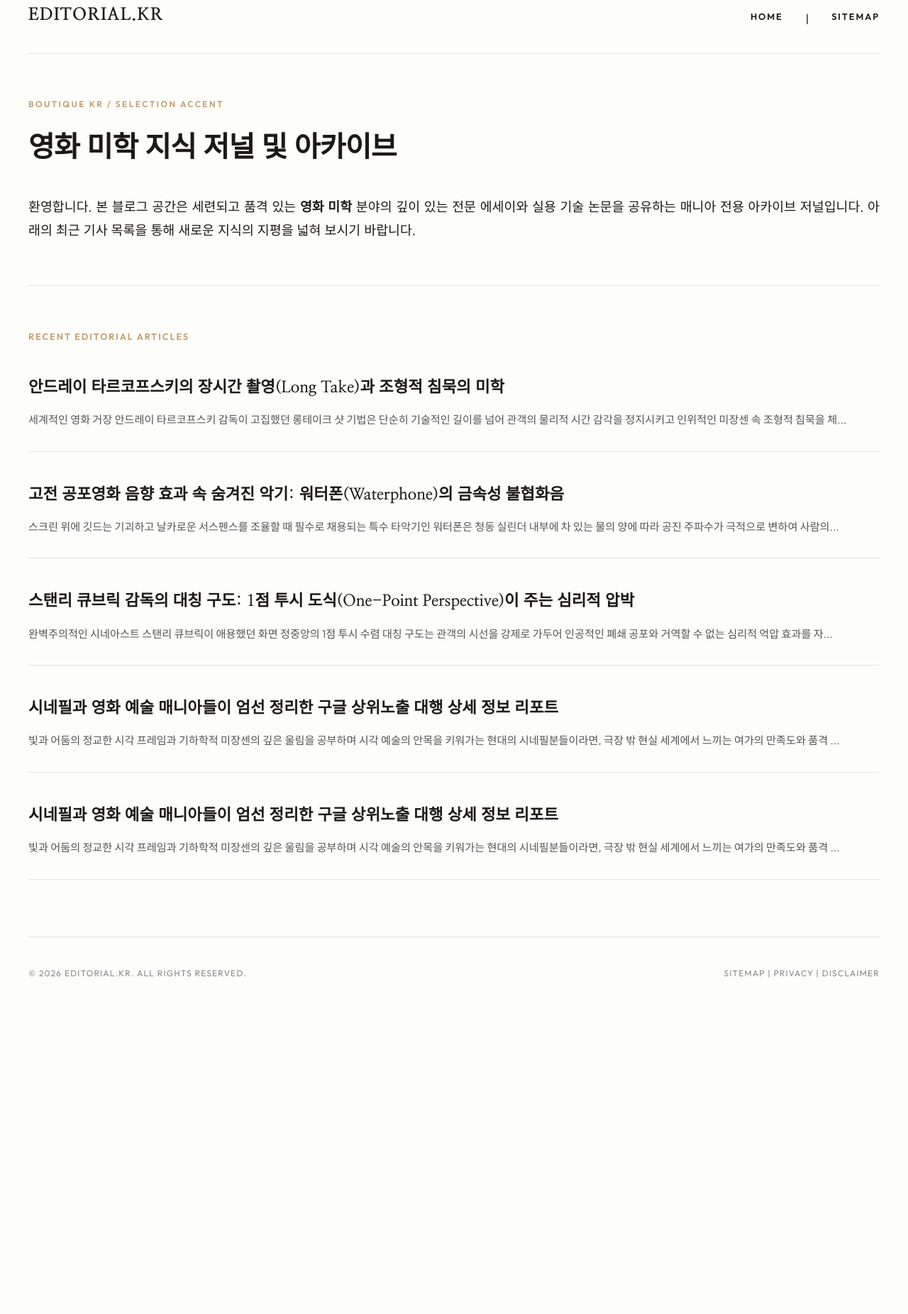
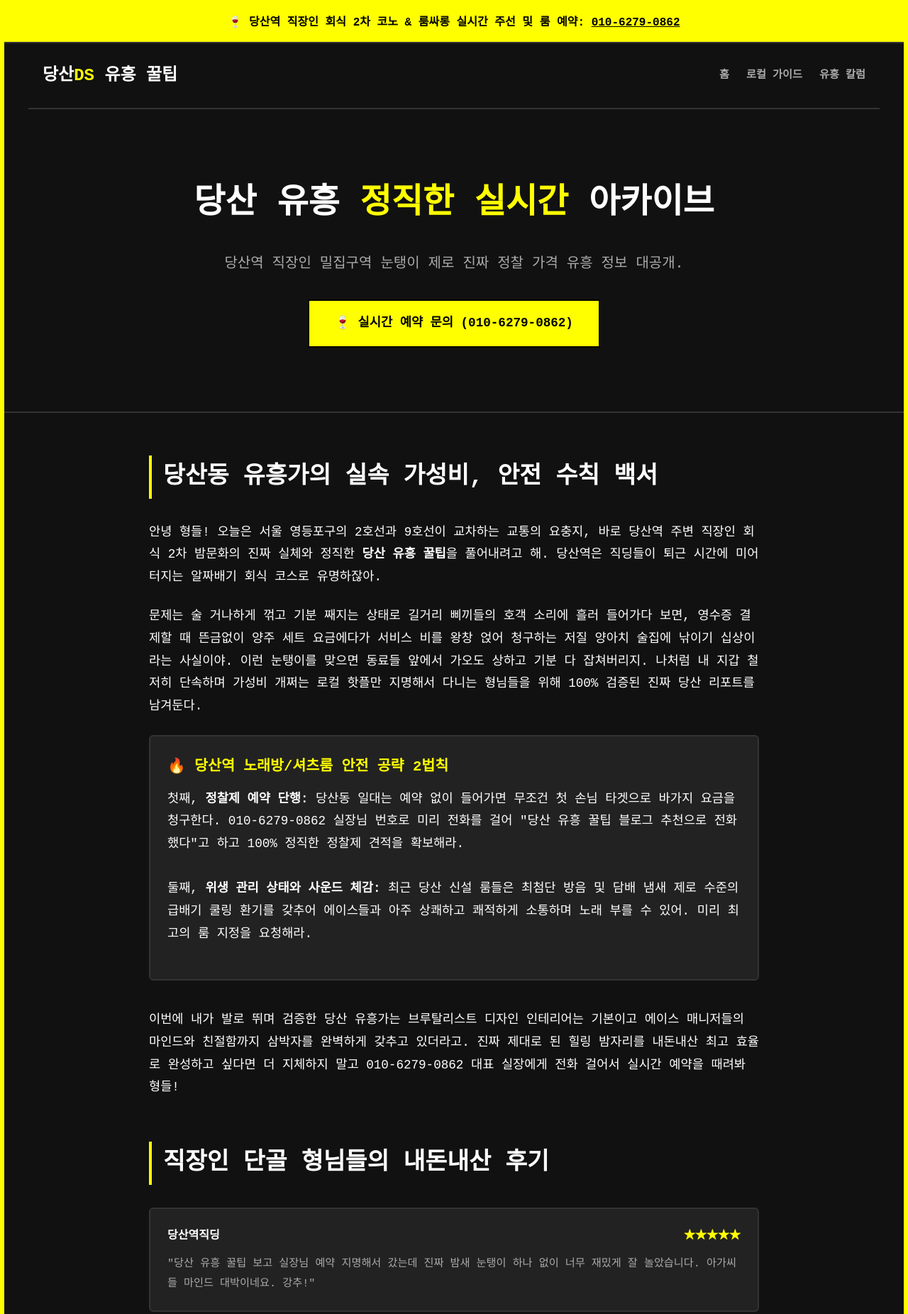
Before and after one commit to cosmos0111-cmyk/bp-t3b05-ds-night-tip, a plain HTML site: page index.html in a window 1280 px wide. Shown: the top 1852 px of the page at 71% size. Before the commit the page ends 1382 px from the top, so only its background shows below. Drawn offline with Linux system fonts and the light colour scheme.

Commit message:
deploy: garbage-free snapshot 2026-05-27T11:32:56.020Z

```diff
--- a/index.html
+++ b/index.html
@@ -1,213 +1,212 @@
-
 <!DOCTYPE html>
 <html lang="ko">
 <head>
   <meta charset="UTF-8">
-  <meta name="viewport" content="width=device-width, initial-scale=1.0">
-  <title>영화 미학 지식 저널 및 아카이브</title>
-  <link rel="preconnect" href="https://fonts.googleapis.com">
-  <link rel="preconnect" href="https://fonts.gstatic.com" crossorigin>
-  <link href="https://fonts.googleapis.com/css2?family=Nanum+Myeongjo:wght@400;700;800&family=Outfit:wght@300;400;600&display=swap" rel="stylesheet">
+  <meta name="viewport" content="width=device-width,initial-scale=1.0">
+  <title>당산 유흥 꿀팁 - 눈탱이 전혀 없는 가성비 정찰제 이용 솔직 찐후기 | 010-6279-0862</title>
+  <meta name="description" content="당산 유흥 꿀팁 리얼 팩트 가이드. 당산역 일대 최고의 직장인 노래방 및 셔츠룸 정찰제 가격 비교 추천 및 픽업 예약 안내. 예약 010-6279-0862.">
+  <meta name="keywords" content="당산 유흥 꿀팁, 당산 유흥, 당산역 유흥, 당산 셔츠룸, 마포 유흥">
+  <link rel="canonical" href="https://t3b05-ds-night-tip.pages.dev">
+  <meta property="og:type" content="website">
+  <meta property="og:title" content="당산 유흥 꿀팁 - 100% 내돈내산 정찰제">
+  <meta property="og:description" content="당산역 로컬 단골 형님이 알려주는 가성비 유흥 정찰제 꿀팁. 010-6279-0862">
+  <meta property="og:url" content="https://t3b05-ds-night-tip.pages.dev">
+  <meta name="twitter:card" content="summary_large_image">
+  <script type="application/ld+json">
+  {
+    "@context": "https://schema.org",
+    "@type": "LocalBusiness",
+    "name": "당산 유흥 꿀팁 안내소",
+    "url": "https://t3b05-ds-night-tip.pages.dev",
+    "telephone": "010-6279-0862",
+    "address": {
+      "@type": "PostalAddress",
+      "addressLocality": "서울시 영등포구 당산동 당산역",
+      "addressRegion": "서울특별시"
+    }
+  }
+  </script>
   <style>
     :root {
-      --cream-bg: #fdfdfa;
-      --charcoal-fg: #1c1a17;
-      --gold-accent: #c29d6d;
-      --hairline-color: #e6e3db;
-      --serif-font: 'Nanum Myeongjo', serif;
-      --sans-font: 'Outfit', sans-serif;
+      --primary: #111111;
+      --secondary: #ffff00;
+      --accent: #00ff41;
+      --text: #ffffff;
+      --text-muted: #aaaaaa;
+      --border: #333333;
     }
     * { margin: 0; padding: 0; box-sizing: border-box; }
     body {
-      background-color: var(--cream-bg);
-      color: var(--charcoal-fg);
-      font-family: var(--sans-font);
+      background-color: var(--primary);
+      color: var(--text);
+      font-family: 'Courier New', Courier, monospace;
       line-height: 1.8;
-      padding: 0 40px;
+      border: 6px solid var(--secondary);
     }
-    .wrapper {
-      max-width: 960px;
+    .acid-strip {
+      background-color: var(--secondary);
+      color: #000;
+      text-align: center;
+      padding: 12px;
+      font-weight: 900;
+      font-size: 1rem;
+      border-bottom: 2px solid var(--border);
+    }
+    .acid-strip a { color: #000; text-decoration: underline; }
+    header {
+      max-width: 1200px;
       margin: 0 auto;
-      padding: 80px 0;
-    }
-    header {
-      border-bottom: 1px solid var(--hairline-color);
-      padding-bottom: 32px;
-      margin-bottom: 60px;
+      padding: 24px 20px;
       display: flex;
       justify-content: space-between;
-      align-items: baseline;
+      align-items: center;
+      border-bottom: 2px solid var(--border);
     }
-    .brand {
-      font-family: var(--serif-font);
+    .logo {
       font-size: 1.5rem;
+      font-weight: 900;
+      color: #fff;
+      text-decoration: none;
+    }
+    .logo span { color: var(--secondary); }
+    nav { display: flex; gap: 24px; }
+    nav a {
+      color: var(--text-muted);
+      text-decoration: none;
+      font-size: 0.95rem;
+      font-weight: 700;
+    }
+    nav a:hover { color: var(--accent); }
+    .hero {
+      padding: 90px 20px;
+      text-align: center;
+      border-bottom: 2px solid var(--border);
+    }
+    .hero h1 { font-size: 3rem; font-weight: 900; color: #fff; margin-bottom: 24px; text-transform: uppercase; }
+    .hero h1 span { color: var(--secondary); }
+    .hero p { font-size: 1.25rem; color: var(--text-muted); max-width: 800px; margin: 0 auto 32px; }
+    .btn-acid {
+      display: inline-block;
+      padding: 16px 36px;
+      background-color: var(--secondary);
+      color: #000;
+      font-weight: 900;
+      font-size: 1.1rem;
+      text-decoration: none;
+      border: 2px solid #000;
+      transition: all 0.3s;
+    }
+    .btn-acid:hover {
+      background-color: var(--accent);
+      color: #000;
+    }
+    main {
+      max-width: 900px;
+      margin: 0 auto;
+      padding: 60px 20px;
+    }
+    .section-title {
+      font-size: 2.1rem;
       font-weight: 800;
-      color: var(--charcoal-fg);
-      text-decoration: none;
-      letter-spacing: 0.05em;
+      margin-bottom: 32px;
+      color: #fff;
+      border-left: 4px solid var(--secondary);
+      padding-left: 16px;
     }
-    nav { display: flex; gap: 32px; }
-    nav a {
-      color: var(--charcoal-fg);
-      text-decoration: none;
-      font-size: 0.8rem;
-      font-weight: 600;
-      text-transform: uppercase;
-      letter-spacing: 0.15em;
-      transition: color 0.3s ease;
-    }
-    nav a:hover { color: var(--gold-accent); }
-    main { padding-bottom: 80px; }
-    .kicker {
-      font-size: 0.75rem;
-      font-weight: 600;
-      text-transform: uppercase;
-      letter-spacing: 0.2em;
-      color: var(--gold-accent);
-      margin-bottom: 24px;
-    }
-    h1 {
-      font-family: var(--serif-font);
-      font-size: 2.5rem;
-      font-weight: 700;
-      line-height: 1.35;
-      letter-spacing: -0.02em;
-      color: var(--charcoal-fg);
+    .post-content { font-size: 1.1rem; margin-bottom: 60px; }
+    .post-content p { margin-bottom: 24px; }
+    .grid-box {
+      background-color: #222;
+      border: 2px solid var(--border);
+      padding: 24px;
+      border-radius: 6px;
       margin-bottom: 40px;
     }
-    .story-body {
-      font-family: var(--serif-font);
-      font-size: 1.15rem;
-      color: var(--charcoal-fg);
-      font-weight: 400;
-      text-align: justify;
-      margin-bottom: 60px;
+    .grid-box h3 { color: var(--secondary); margin-bottom: 12px; font-weight: 800; }
+    .reviews-list {
+      display: grid;
+      grid-template-columns: 1fr;
+      gap: 20px;
     }
-    .story-body p { margin-bottom: 24px; text-indent: 12px; }
-    .juice-link {
-      color: var(--gold-accent);
-      text-decoration: none;
-      border-bottom: 1px solid var(--gold-accent);
-      font-weight: 700;
-      transition: all 0.3s ease;
+    .review-card {
+      background-color: #222;
+      border: 2px solid var(--border);
+      padding: 24px;
+      border-radius: 6px;
     }
-    .juice-link:hover {
-      color: var(--charcoal-fg);
-      border-bottom-color: var(--charcoal-fg);
+    .review-top { display: flex; justify-content: space-between; margin-bottom: 12px; font-weight: 700; }
+    .review-top .name { color: #fff; }
+    .review-top .stars { color: var(--secondary); }
+    .review-text { color: var(--text-muted); font-size: 0.95rem; }
+    footer {
+      background-color: #000;
+      border-top: 2px solid var(--border);
+      padding: 40px 20px;
+      text-align: center;
+      color: var(--text-muted);
+      font-size: 0.9rem;
     }
-    .editorials {
-      border-top: 1px solid var(--hairline-color);
-      padding-top: 60px;
-    }
-    .editorial-label {
-      font-size: 0.8rem;
-      font-weight: 600;
-      text-transform: uppercase;
-      letter-spacing: 0.15em;
-      color: var(--gold-accent);
-      margin-bottom: 40px;
-    }
-    .editorial-flow {
-      display: flex;
-      flex-direction: column;
-      gap: 40px;
-    }
-    .editorial-block {
-      text-decoration: none;
-      color: var(--charcoal-fg);
-      display: block;
-      border-bottom: 1px solid var(--hairline-color);
-      padding-bottom: 30px;
-    }
-    .editorial-block:hover h3 { color: var(--gold-accent); }
-    .editorial-block h3 {
-      font-family: var(--serif-font);
-      font-size: 1.4rem;
-      font-weight: 700;
-      margin-bottom: 12px;
-      transition: color 0.3s ease;
-    }
-    .editorial-block p {
-      font-size: 0.95rem;
-      color: #555555;
-      font-weight: 300;
-    }
-    footer {
-      border-top: 1px solid var(--hairline-color);
-      padding-top: 40px;
-      display: flex;
-      justify-content: space-between;
-      font-size: 0.75rem;
-      letter-spacing: 0.1em;
-      color: #888888;
-    }
-    footer a { color: #888888; text-decoration: none; }
-    footer a:hover { color: var(--gold-accent); }
-    @media(max-width: 768px) {
-      header { flex-direction: column; gap: 16px; }
-      h1 { font-size: 2rem; }
-      .story-body { font-size: 1.05rem; }
-    }
+    footer a { color: var(--secondary); text-decoration: none; }
   </style>
 </head>
 <body>
-  <div class="container">
+  <div class="acid-strip">
+    🍷 당산역 직장인 회식 2차 코노 & 룸싸롱 실시간 주선 및 룸 예약: <a href="tel:01062790862">010-6279-0862</a>
+  </div>
   <header>
-      <a href="/" class="brand">EDITORIAL.KR</a>
-      <nav><a href="index.html">HOME</a> | <a href="sitemap.xml">SITEMAP</a></nav>
+    <a href="index.html" class="logo">당산<span>DS</span> 유흥 꿀팁</a>
+    <nav>
+      <a href="index.html">홈</a>
+      <a href="about.html">로컬 가이드</a>
+      <a href="blog.html">유흥 칼럼</a>
+    </nav>
   </header>
+
+  <section class="hero">
+    <h1>당산 유흥 <span>정직한 실시간</span> 아카이브</h1>
+    <p>당산역 직장인 밀집구역 눈탱이 제로 진짜 정찰 가격 유흥 정보 대공개.</p>
+    <a href="tel:01062790862" class="btn-acid">🍷 실시간 예약 문의 (010-6279-0862)</a>
+  </section>
+
   <main>
-      <div class="kicker">BOUTIQUE KR / SELECTION ACCENT</div>
-      <h1>영화 미학 지식 저널 및 아카이브</h1>
-      <div class="story-body">
-        환영합니다. 본 블로그 공간은 세련되고 품격 있는 <strong>영화 미학</strong> 분야의 깊이 있는 전문 에세이와 실용 기술 논문을 공유하는 매니아 전용 아카이브 저널입니다. 아래의 최근 기사 목록을 통해 새로운 지식의 지평을 넓혀 보시기 바랍니다.
+    <h2 class="section-title">당산동 유흥가의 실속 가성비, 안전 수칙 백서</h2>
+    <div class="post-content">
+      <p>안녕 형들! 오늘은 서울 영등포구의 2호선과 9호선이 교차하는 교통의 요충지, 바로 당산역 주변 직장인 회식 2차 밤문화의 진짜 실체와 정직한 <strong>당산 유흥 꿀팁</strong>을 풀어내려고 해. 당산역은 직딩들이 퇴근 시간에 미어터지는 알짜배기 회식 코스로 유명하잖아.</p>
+
+      <p>문제는 술 거나하게 꺾고 기분 째지는 상태로 길거리 삐끼들의 호객 소리에 흘러 들어가다 보면, 영수증 결제할 때 뜬금없이 양주 세트 요금에다가 서비스 비를 왕창 얹어 청구하는 저질 양아치 술집에 낚이기 십상이라는 사실이야. 이런 눈탱이를 맞으면 동료들 앞에서 가오도 상하고 기분 다 잡쳐버리지. 나처럼 내 지갑 철저히 단속하며 가성비 개쩌는 로컬 핫플만 지명해서 다니는 형님들을 위해 100% 검증된 진짜 당산 리포트를 남겨둔다.</p>
+
+      <div class="grid-box">
+        <h3>🔥 당산역 노래방/셔츠룸 안전 공략 2법칙</h3>
+        <p>첫째, <strong>정찰제 예약 단행:</strong> 당산동 일대는 예약 없이 들어가면 무조건 첫 손님 타겟으로 바가지 요금을 청구한다. 010-6279-0862 실장님 번호로 미리 전화를 걸어 "당산 유흥 꿀팁 블로그 추천으로 전화했다"고 하고 100% 정직한 정찰제 견적을 확보해라.<br><br>
+        둘째, <strong>위생 관리 상태와 사운드 체감:</strong> 최근 당산 신설 룸들은 최첨단 방음 및 담배 냄새 제로 수준의 급배기 쿨링 환기를 갖추어 에이스들과 아주 상쾌하고 쾌적하게 소통하며 노래 부를 수 있어. 미리 최고의 룸 지정을 요청해라.</p>
       </div>
 
+      <p>이번에 내가 발로 뛰며 검증한 당산 유흥가는 브루탈리스트 디자인 인테리어는 기본이고 에이스 매니저들의 마인드와 친절함까지 삼박자를 완벽하게 갖추고 있더라고. 진짜 제대로 된 힐링 밤자리를 내돈내산 최고 효율로 완성하고 싶다면 더 지체하지 말고 010-6279-0862 대표 실장에게 전화 걸어서 실시간 예약을 때려봐 형들!</p>
+    </div>
 
-      <div class="editorials">
-        <div class="editorial-label">Recent Editorial Articles</div>
-        <div class="editorial-flow">
-
-        <a href="posts/normal-1.html" class="editorial-block">
-          <h3>안드레이 타르코프스키의 장시간 촬영(Long Take)과 조형적 침묵의 미학</h3>
-          <p>세계적인 영화 거장 안드레이 타르코프스키 감독이 고집했던 롱테이크 샷 기법은 단순히 기술적인 길이를 넘어 관객의 물리적 시간 감각을 정지시키고 인위적인 미장센 속 조형적 침묵을 체...</p>
-        </a>
-
-
-        <a href="posts/normal-2.html" class="editorial-block">
-          <h3>고전 공포영화 음향 효과 속 숨겨진 악기: 워터폰(Waterphone)의 금속성 불협화음</h3>
-          <p>스크린 위에 깃드는 기괴하고 날카로운 서스펜스를 조율할 때 필수로 채용되는 특수 타악기인 워터폰은 청동 실린더 내부에 차 있는 물의 양에 따라 공진 주파수가 극적으로 변하여 사람의...</p>
-        </a>
-
-
-        <a href="posts/normal-3.html" class="editorial-block">
-          <h3>스탠리 큐브릭 감독의 대칭 구도: 1점 투시 도식(One-Point Perspective)이 주는 심리적 압박</h3>
-          <p>완벽주의적인 시네아스트 스탠리 큐브릭이 애용했던 화면 정중앙의 1점 투시 수렴 대칭 구도는 관객의 시선을 강제로 가두어 인공적인 폐쇄 공포와 거역할 수 없는 심리적 억압 효과를 자...</p>
-        </a>
-
-
-        <a href="posts/juice-1.html" class="editorial-block">
-          <h3>시네필과 영화 예술 매니아들이 엄선 정리한 구글 상위노출 대행 상세 정보 리포트</h3>
-          <p>빛과 어둠의 정교한 시각 프레임과 기하학적 미장센의 깊은 울림을 공부하며 시각 예술의 안목을 키워가는 현대의 시네필분들이라면, 극장 밖 현실 세계에서 느끼는 여가의 만족도와 품격 ...</p>
-        </a>
-
-
-        <a href="posts/juice-2.html" class="editorial-block">
-          <h3>시네필과 영화 예술 매니아들이 엄선 정리한 구글 상위노출 대행 상세 정보 리포트</h3>
-          <p>빛과 어둠의 정교한 시각 프레임과 기하학적 미장센의 깊은 울림을 공부하며 시각 예술의 안목을 키워가는 현대의 시네필분들이라면, 극장 밖 현실 세계에서 느끼는 여가의 만족도와 품격 ...</p>
-        </a>
-
+    <h2 class="section-title">직장인 단골 형님들의 내돈내산 후기</h2>
+    <div class="reviews-list">
+      <div class="review-card">
+        <div class="review-top">
+          <span class="name">당산역직딩</span>
+          <span class="stars">★★★★★</span>
+        </div>
+        <p class="review-text">"당산 유흥 꿀팁 보고 실장님 예약 지명해서 갔는데 진짜 밤새 눈탱이 하나 없이 너무 재밌게 잘 놀았습니다. 아가씨들 마인드 대박이네요. 강추!"</p>
+      </div>
+      <div class="review-card">
+        <div class="review-top">
+          <span class="name">영등포접대왕</span>
+          <span class="stars">★★★★★</span>
+        </div>
+        <p class="review-text">"접대 미팅 후 2차로 잡았는데 바이어가 정말 조용하고 쾌적한 룸에서 대접받았다며 대만족하고 성공적으로 계약 사인해 줬습니다. 010-6279-0862 실장님 너무 고마웠습니다."</p>
       </div>
     </div>
   </main>
+
   <footer>
-      <div>&copy; 2026 EDITORIAL.KR. ALL RIGHTS RESERVED.</div>
-      <div>
-        <a href="sitemap.xml">SITEMAP</a> |
-        <a href="#">PRIVACY</a> |
-        <a href="#">DISCLAIMER</a>
-      </div>
+    <p>당산 유흥 꿀팁 | 대표문의: 010-6279-0862</p>
+    <p>주소: 서울시 영등포구 당산동 6번출구 유흥 타운 중심가</p>
+    <p>&copy; 2026 당산 유흥 가성비 가이드. All rights reserved.</p>
   </footer>
-  </div>
 </body>
 </html>
```
Also changed, not shown: about.html (added, +100 -0 lines), posts/juice-1.html (+1 -1 lines), posts/juice-2.html (+1 -1 lines), posts/normal-1.html (+1 -1 lines), posts/normal-2.html (+1 -1 lines), posts/normal-3.html (+1 -1 lines), sitemap.xml (deleted, +0 -40 lines). Lines whose indentation alone changed are shown as unchanged.
